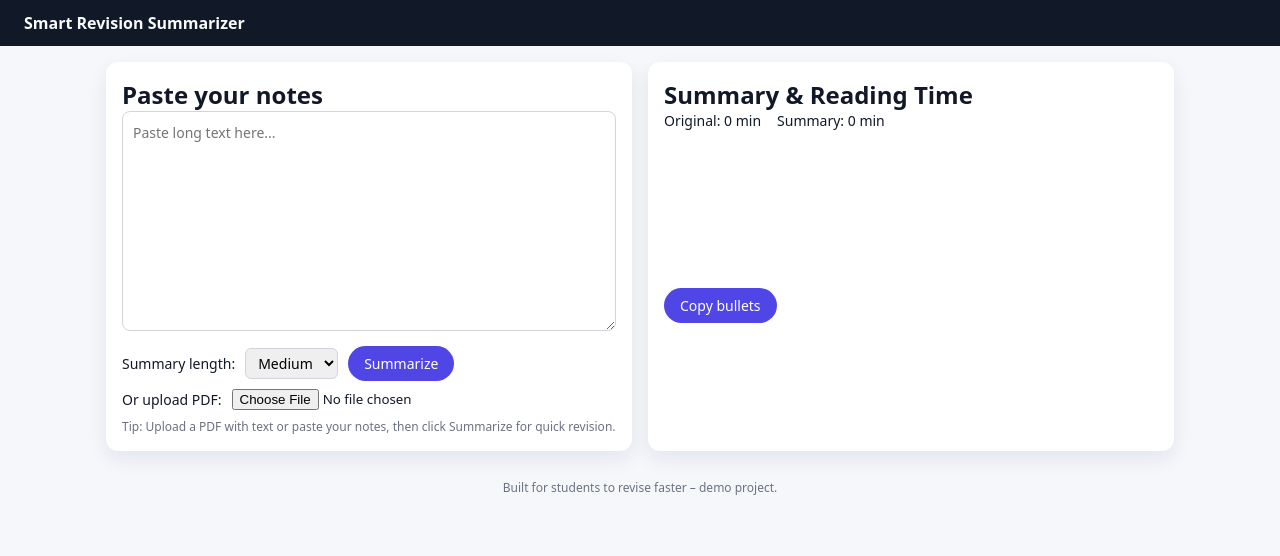
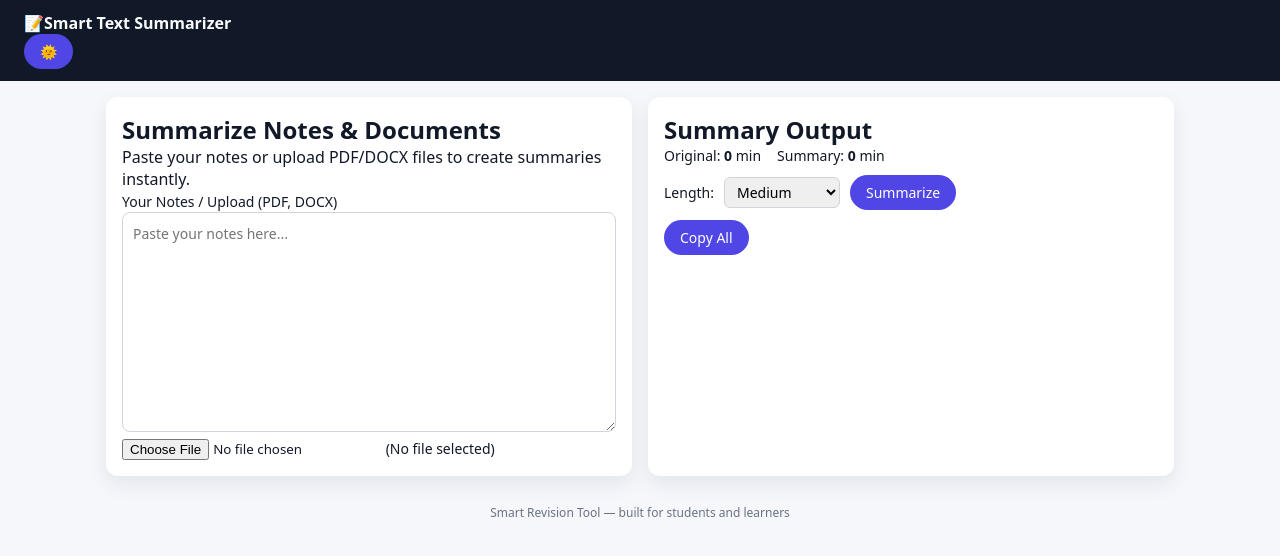
Before and after one commit to Arka-05/Smart-Text-Summarizer, a plain HTML site: page index.html in a window 1280 px wide. Drawn offline with nearby package versions, Linux system fonts and the light colour scheme; a script that the page names is missing.

Commit message:
Update index.html

```diff
--- a/index.html
+++ b/index.html
@@ -2,71 +2,70 @@
 <html lang="en">
 <head>
   <meta charset="UTF-8" />
-  <title>Smart Revision Summarizer</title>
+  <meta name="viewport" content="width=device-width, initial-scale=1" />
+  <title>Smart Summarizer</title>
   <link rel="stylesheet" href="style.css" />
+  <link href="https://fonts.googleapis.com/css2?family=Montserrat:wght@800&family=Inter:wght@400;500;700&display=swap" rel="stylesheet" />
 </head>
 <body>
-  <nav class="navbar">
-    <div class="logo">Smart Revision Summarizer</div>
+  <nav class="navbar glass">
+    <div class="logo">📝<span>Smart Text Summarizer</span></div>
+    <button id="themeToggle" class="theme-btn" aria-label="Toggle theme">🌞</button>
   </nav>
 
   <main class="container">
-    <section class="card input-card">
-      <h2>Paste your notes</h2>
+    <section class="card input-card glass">
+      <h2 class="headline">Summarize Notes & Documents</h2>
+      <p class="desc">Paste your notes or upload PDF/DOCX files to create summaries instantly.</p>
 
-      <textarea id="inputText" placeholder="Paste long text here..."></textarea>
+      <label class="file-label">
+        <span>Your Notes / Upload (PDF, DOCX)</span>
+        <textarea id="inputText" placeholder="Paste your notes here..." rows="7"></textarea>
+        <input type="file" id="fileInput" accept=".pdf,.docx" />
+        <span class="file-text" id="fileText">(No file selected)</span>
+      </label>
+    </section>
 
+    <section class="card output-card glass">
+      <h2 class="headline">Summary Output</h2>
+      <div class="reading-time">
+        <span>Original: <strong id="originalTime">0</strong> min</span>
+        <span>Summary: <strong id="summaryTime">0</strong> min</span>
+      </div>
       <div class="controls">
-        <label for="summaryLength">Summary length:</label>
+        <label for="summaryLength">Length:</label>
         <select id="summaryLength">
           <option value="short">Short</option>
           <option value="medium" selected>Medium</option>
           <option value="long">Detailed</option>
+          <option value="points">Main Points</option>
         </select>
-
-        <button id="summarizeBtn">Summarize</button>
+        <button id="summarizeBtn" class="btn">Summarize</button>
       </div>
 
-      <!-- PDF upload -->
-      <div class="controls" style="margin-top: 8px;">
-        <label for="pdfInput">Or upload PDF:</label>
-        <input type="file" id="pdfInput" accept="application/pdf" />
-        <span id="pdfStatus" class="hint"></span>
+      <div class="color-picker-container">
+        <div class="color-swatch red" data-theme="theme-red" title="Red"></div>
+        <div class="color-swatch green" data-theme="theme-green" title="Green"></div>
+        <div class="color-swatch purple" data-theme="theme-purple" title="Purple"></div>
+        <div class="color-swatch blue active" data-theme="" title="Default Blue"></div>
       </div>
 
-      <p class="hint">
-        Tip: Upload a PDF with text or paste your notes, then click Summarize for quick revision.
-      </p>
-    </section>
-
-    <section class="card output-card">
-      <h2>Summary & Reading Time</h2>
-
-      <div class="reading-time">
-        <p>Original: <span id="originalTime">0</span> min</p>
-        <p>Summary: <span id="summaryTime">0</span> min</p>
-      </div>
-
-      <ul id="summaryList" class="summary-list">
-        <!-- Bullet points will appear here -->
-      </ul>
-
+      <div id="loadingSpinner" class="spinner hidden"></div>
+      <ul id="summaryList"></ul>
       <div class="output-actions">
-        <button id="copyBtn">Copy bullets</button>
-        <p id="copyStatus" class="status"></p>
+        <button id="copyBtn" class="btn btn-small">Copy All</button>
+        <span id="copyStatus" class="status"></span>
       </div>
     </section>
   </main>
 
-  <footer class="footer">
-    Built for students to revise faster – demo project.
+  <footer class="footer glass">
+    <span>Smart Revision Tool — built for students and learners</span>
   </footer>
 
-  <!-- PDF.js -->
   <script src="https://cdnjs.cloudflare.com/ajax/libs/pdf.js/2.6.347/pdf.min.js"></script>
-<script src="https://cdnjs.cloudflare.com/ajax/libs/pdf.js/2.6.347/pdf.worker.min.js"></script>
-
-  <!-- Your app logic -->
+  <script src="https://cdnjs.cloudflare.com/ajax/libs/pdf.js/2.6.347/pdf.worker.min.js"></script>
+  <script src="https://cdn.jsdelivr.net/npm/mammoth/mammoth.browser.min.js"></script>
   <script src="script.js"></script>
 </body>
 </html>
```
